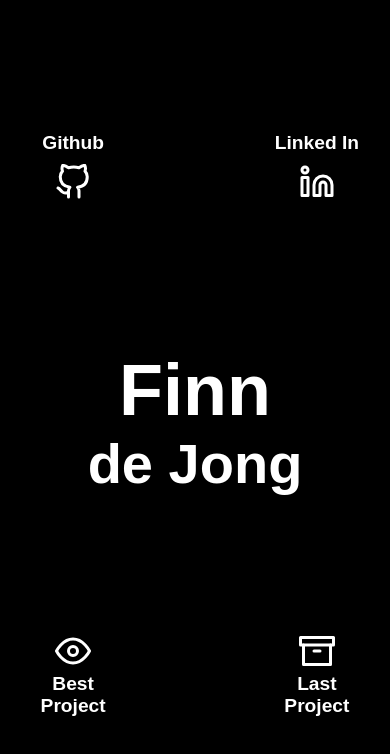
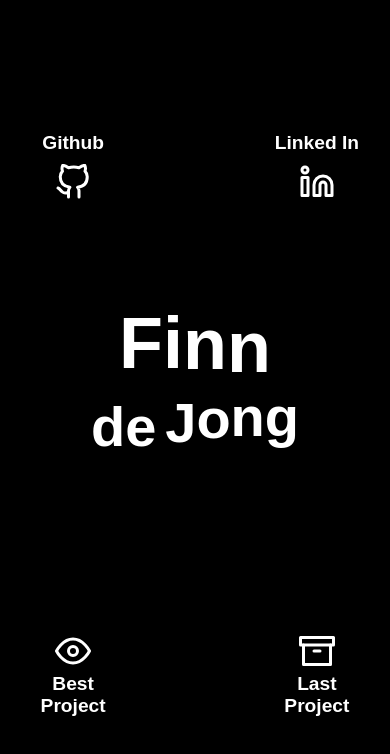
Before and after one commit to FinnDeJongDev/FinnDeJongDev.github.io, a React (Vite) app: page / in a window 390 px wide. Shown: the top 754 px of the page. Built offline with nearby package versions, Linux system fonts and the light colour scheme; a web font is replaced by a local one.

Commit message:
Added wave to mobile

```diff
--- a/src/App.jsx
+++ b/src/App.jsx
@@ -29,7 +29,10 @@ function App() {
               {/* Mobile links */}
               <Background />
               {/* Title */}
-              <MobileTitle />
+              <MobileTitle
+                title='Finn'
+                subTitle='de Jong'
+              />
             </>
           )
           : (
--- a/src/components/MobileTitle.jsx
+++ b/src/components/MobileTitle.jsx
@@ -1,6 +1,6 @@
+import MobileTitleLetter from "./MobileTitleLetter"
 
-
-export default function MobileTitle() {
+export default function MobileTitle({ title, subTitle }) {
   return (
     <div
       style={{
@@ -9,24 +9,50 @@ export default function MobileTitle() {
         alignItems: 'center',
         color: 'white',
         position: 'absolute',
+        height: 220,
       }}
     >
-      <h1
+      <div
         style={{
-          margin: 0,
-          fontSize: '4.5rem'
+          display: 'flex',
+          flexDirection: 'row'
         }}
       >
-        Finn
-      </h1>
-      <h2
+        {
+          title.split('').map((c, i) => {
+            return (
+              <MobileTitleLetter
+                title
+                fontSize='4.5rem'
+                key={i}
+                letter={c}
+                itteration={i}
+              />
+            )
+          })
+        }
+      </div>
+      <div
         style={{
-          margin: 0,
-          fontSize: '3.5rem'
+          display: 'flex',
+          flexDirection: 'row'
         }}
       >
-        de Jong
-      </h2>
+        {
+          subTitle.split('').map((c, i) => {
+            if (c === ' ') return <h1 key={i}>&nbsp;</h1>
+            return (
+              <MobileTitleLetter
+                subTitle
+                fontSize='3.5rem'
+                key={i}
+                letter={c}
+                itteration={i}
+              />
+            )
+          })
+        }
+      </div>
     </div>
   )
 }
--- /dev/null
+++ b/src/components/MobileTitleLetter.jsx
@@ -0,0 +1,21 @@
+
+
+export default function MobileTitleLetter(props) {
+  return (
+    <h1
+      style={{
+        margin: 0,
+        marginTop: -10,
+        paddingTop: props.subTitle ? 0 : 10,
+        paddingBottom: props.subTitle ? 10 : 0,
+        fontSize: props.fontSize,
+        animationName: props.title ? 'top-wave' : 'bottom-wave',
+        animationIterationCount: 'infinite',
+        animationDelay: `${props.itteration * 100}ms`,
+        animationDuration: '1s'
+      }}
+    >
+      {props.letter}
+    </h1>
+  )
+}
--- a/src/components/Title.jsx
+++ b/src/components/Title.jsx
@@ -20,7 +20,10 @@ export default function Title({ title }) {
       {title.split('').map((c, i) => {
         if (c === ' ') return <h1 key={i}>&nbsp;</h1>
         return (
-          <TitleLetter key={i} letter={c} random={Math.random().toFixed(2)} />
+          <TitleLetter
+            key={i}
+            letter={c}
+          />
         )
       })}
     </div>
--- a/src/index.css
+++ b/src/index.css
@@ -31,6 +31,20 @@ html {
   }
 }
 
+@keyframes top-wave {
+  50% {
+    padding-top: 0;
+    padding-bottom: 10px;
+  }
+}
+
+@keyframes bottom-wave {
+  50% {
+    padding-bottom: 0;
+    padding-top: 10px;
+  }
+}
+
 /* Cursor media query */
 @media (max-width: 1280px) {
   * {
```
